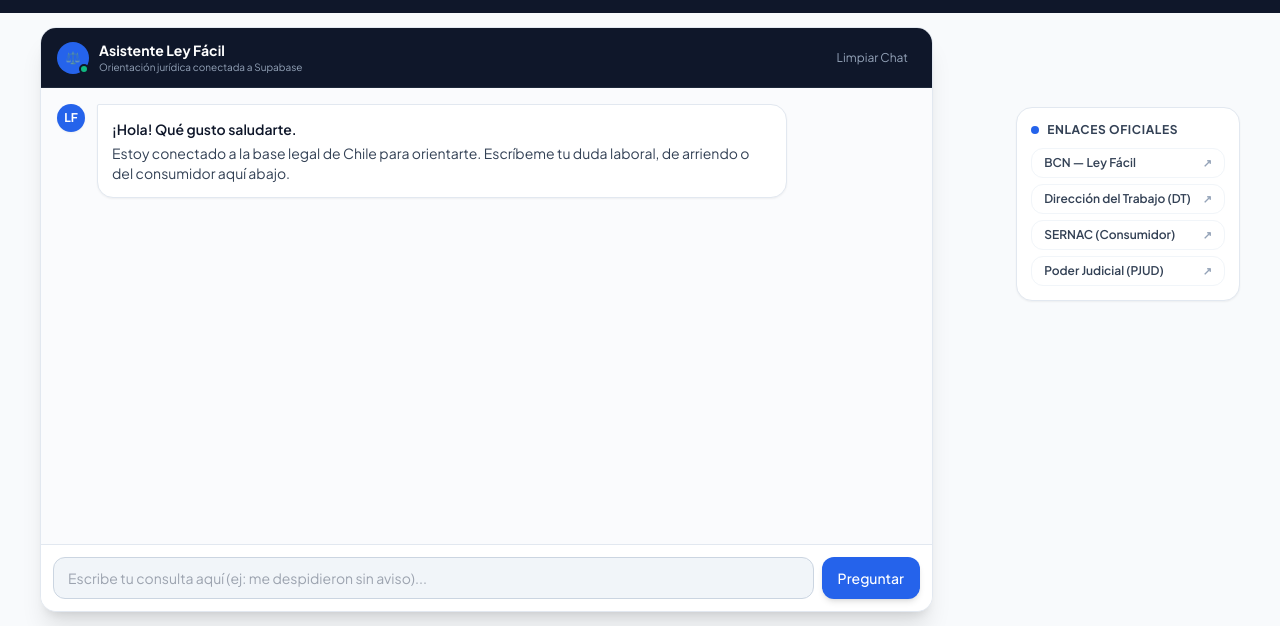
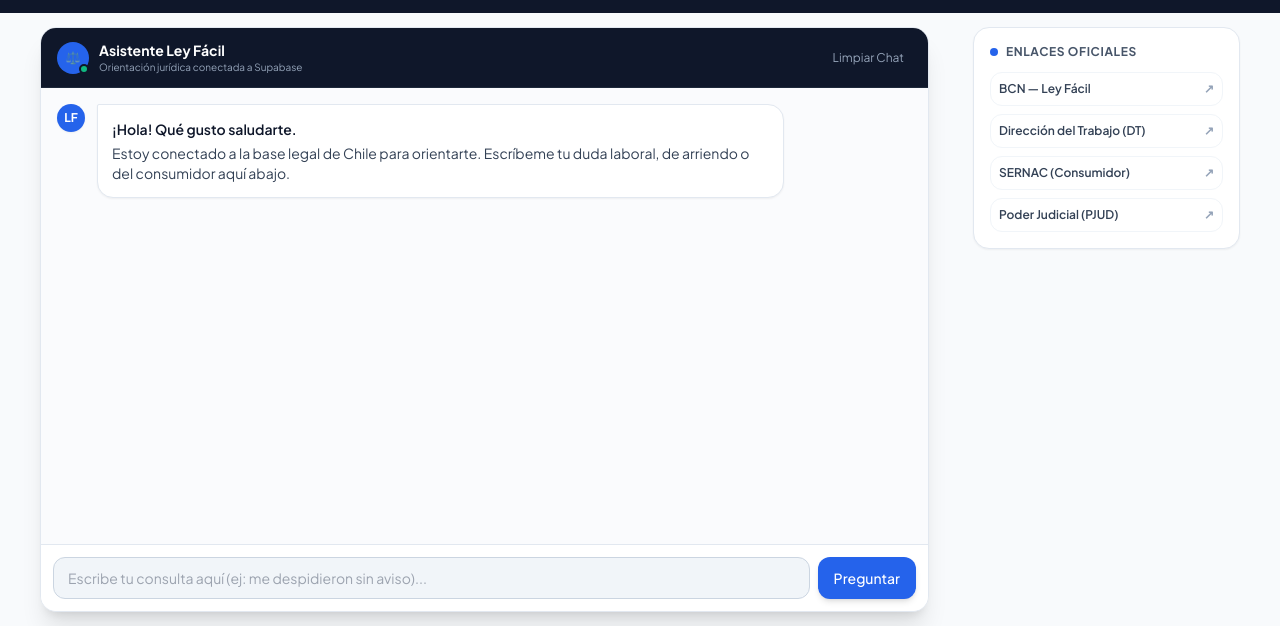
Before and after one commit to SmokeStudios96/ley-facil-chile, a website: page index.html in a window 1280 px wide. Shown: the part 174-800 px from the top of the page. Drawn offline with nearby package versions, Linux system fonts and the light colour scheme.

Commit message:
style: alinear tope superior de enlaces con chat y desplazar a la derecha

```diff
--- a/index.html
+++ b/index.html
@@ -73,11 +73,11 @@
     </div>
   </section>
 
-  <!-- ================= CHAT & SIDEBAR ================= -->
-  <main class="flex-grow w-full max-w-[1440px] mx-auto px-4 sm:px-6 lg:px-10 py-3.5 overflow-hidden">
-    <div class="grid grid-cols-1 lg:grid-cols-12 gap-7 items-start h-full">
+  <!-- ================= CHAT & SIDEBAR ALINEADOS AL TOPE SUPERIOR ================= -->
+  <main class="flex-grow w-full max-w-[1480px] mx-auto px-4 sm:px-6 lg:px-10 py-3.5 overflow-hidden">
+    <div class="grid grid-cols-1 lg:grid-cols-12 gap-6 lg:gap-11 items-start h-full">
 
-      <!-- CHAT INTERACTIVO (MANTIENE SU TAMAÑO DE 9 COLUMNAS) -->
+      <!-- CHAT INTERACTIVO (9 COLUMNAS) -->
       <div class="lg:col-span-9 bg-white rounded-2xl shadow-xl border border-slate-200 flex flex-col overflow-hidden h-full">
 
         <!-- Header Chat -->
@@ -129,35 +129,35 @@
         </form>
       </div>
 
-      <!-- SIDEBAR: ENLACES OFICIALES (COMPACTO AL TAMAÑO JUSTO DEL RECORTE) -->
-      <aside class="hidden lg:flex lg:col-span-3 flex-col items-end justify-start h-full pt-20">
-        <div class="bg-white border border-slate-200 rounded-2xl p-3.5 shadow-sm w-fit">
-          <h3 class="text-xs font-bold uppercase tracking-wider text-slate-700 mb-2.5 flex items-center gap-2">
-            <span class="w-2 rounded-full h-2 bg-blue-600"></span> ENLACES OFICIALES
+      <!-- SIDEBAR: ENLACES OFICIALES (ALINEADO AL TOPE DEL CHAT Y +2 CM A LA DERECHA) -->
+      <aside class="hidden lg:flex lg:col-span-3 flex-col justify-start h-auto">
+        <div class="bg-white border border-slate-200 rounded-2xl p-4 shadow-sm w-full">
+          <h3 class="text-xs font-bold uppercase tracking-wider text-slate-600 mb-3 flex items-center gap-2">
+            <span class="w-2 rounded-full h-2 bg-blue-600"></span> Enlaces Oficiales
           </h3>
-          <ul class="text-xs space-y-1.5 text-slate-700 font-semibold">
+          <ul class="text-xs space-y-2 text-slate-700 font-semibold">
             <li>
-              <a href="https://www.bcn.cl/leyfacil" target="_blank" rel="noopener noreferrer" class="flex items-center justify-between gap-3 px-3 py-1.5 rounded-xl hover:bg-blue-50 border border-slate-100 group transition">
-                <span class="group-hover:text-blue-600 whitespace-nowrap">BCN — Ley Fácil</span>
-                <span class="text-slate-400 group-hover:text-blue-600 text-[11px]">↗</span>
+              <a href="https://www.bcn.cl/leyfacil" target="_blank" rel="noopener noreferrer" class="flex items-center justify-between p-2 rounded-xl hover:bg-blue-50 border border-slate-100 group transition">
+                <span class="group-hover:text-blue-600 truncate">BCN — Ley Fácil</span>
+                <span class="text-slate-400 group-hover:text-blue-600 flex-shrink-0 ml-1">↗</span>
               </a>
             </li>
             <li>
-              <a href="https://www.dt.gob.cl" target="_blank" rel="noopener noreferrer" class="flex items-center justify-between gap-3 px-3 py-1.5 rounded-xl hover:bg-blue-50 border border-slate-100 group transition">
-                <span class="group-hover:text-blue-600 whitespace-nowrap">Dirección del Trabajo (DT)</span>
-                <span class="text-slate-400 group-hover:text-blue-600 text-[11px]">↗</span>
+              <a href="https://www.dt.gob.cl" target="_blank" rel="noopener noreferrer" class="flex items-center justify-between p-2 rounded-xl hover:bg-blue-50 border border-slate-100 group transition">
+                <span class="group-hover:text-blue-600 truncate">Dirección del Trabajo (DT)</span>
+                <span class="text-slate-400 group-hover:text-blue-600 flex-shrink-0 ml-1">↗</span>
               </a>
             </li>
             <li>
-              <a href="https://www.sernac.cl" target="_blank" rel="noopener noreferrer" class="flex items-center justify-between gap-3 px-3 py-1.5 rounded-xl hover:bg-blue-50 border border-slate-100 group transition">
-                <span class="group-hover:text-blue-600 whitespace-nowrap">SERNAC (Consumidor)</span>
-                <span class="text-slate-400 group-hover:text-blue-600 text-[11px]">↗</span>
+              <a href="https://www.sernac.cl" target="_blank" rel="noopener noreferrer" class="flex items-center justify-between p-2 rounded-xl hover:bg-blue-50 border border-slate-100 group transition">
+                <span class="group-hover:text-blue-600 truncate">SERNAC (Consumidor)</span>
+                <span class="text-slate-400 group-hover:text-blue-600 flex-shrink-0 ml-1">↗</span>
               </a>
             </li>
             <li>
-              <a href="https://www.pjud.cl" target="_blank" rel="noopener noreferrer" class="flex items-center justify-between gap-3 px-3 py-1.5 rounded-xl hover:bg-blue-50 border border-slate-100 group transition">
-                <span class="group-hover:text-blue-600 whitespace-nowrap">Poder Judicial (PJUD)</span>
-                <span class="text-slate-400 group-hover:text-blue-600 text-[11px]">↗</span>
+              <a href="https://www.pjud.cl" target="_blank" rel="noopener noreferrer" class="flex items-center justify-between p-2 rounded-xl hover:bg-blue-50 border border-slate-100 group transition">
+                <span class="group-hover:text-blue-600 truncate">Poder Judicial (PJUD)</span>
+                <span class="text-slate-400 group-hover:text-blue-600 flex-shrink-0 ml-1">↗</span>
               </a>
             </li>
           </ul>
```
